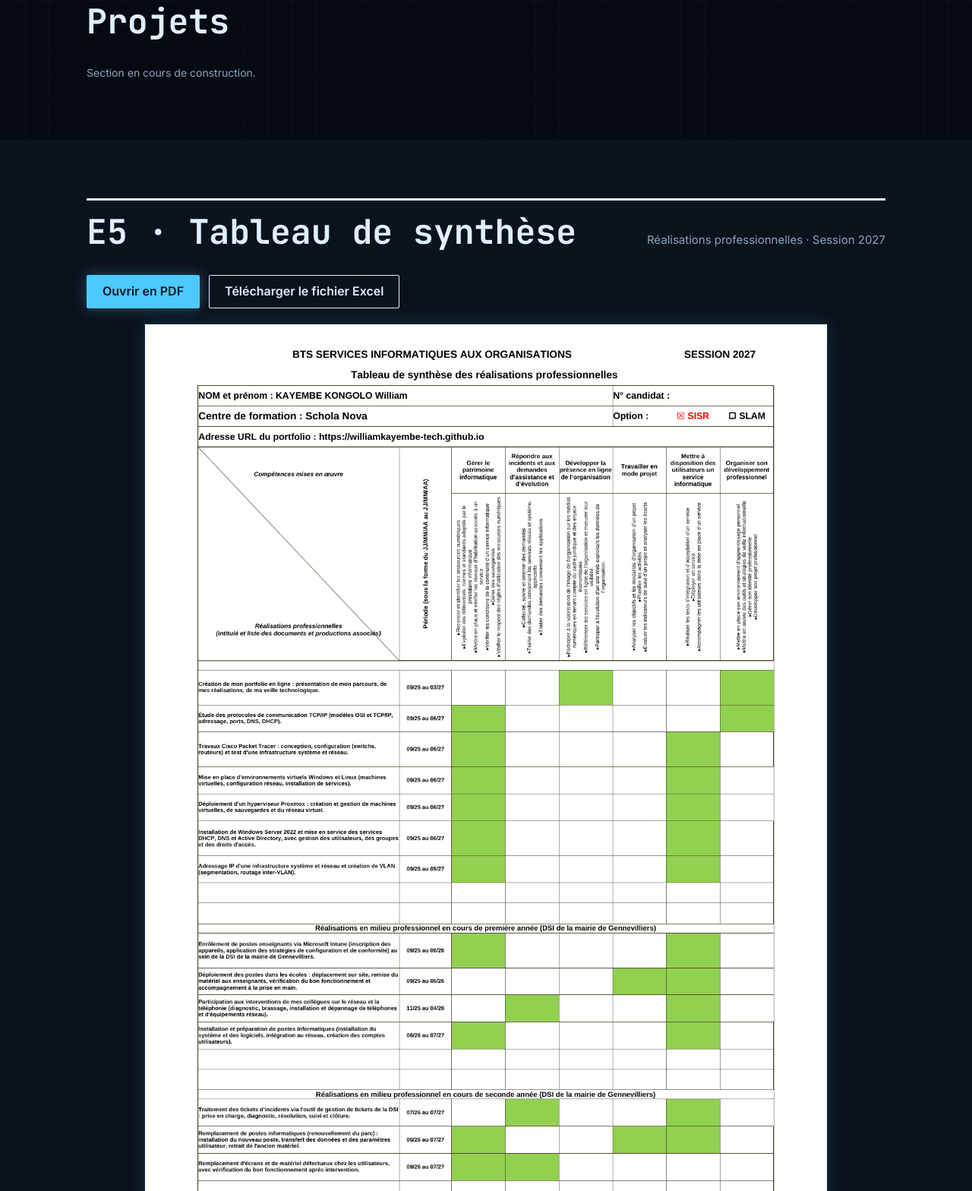
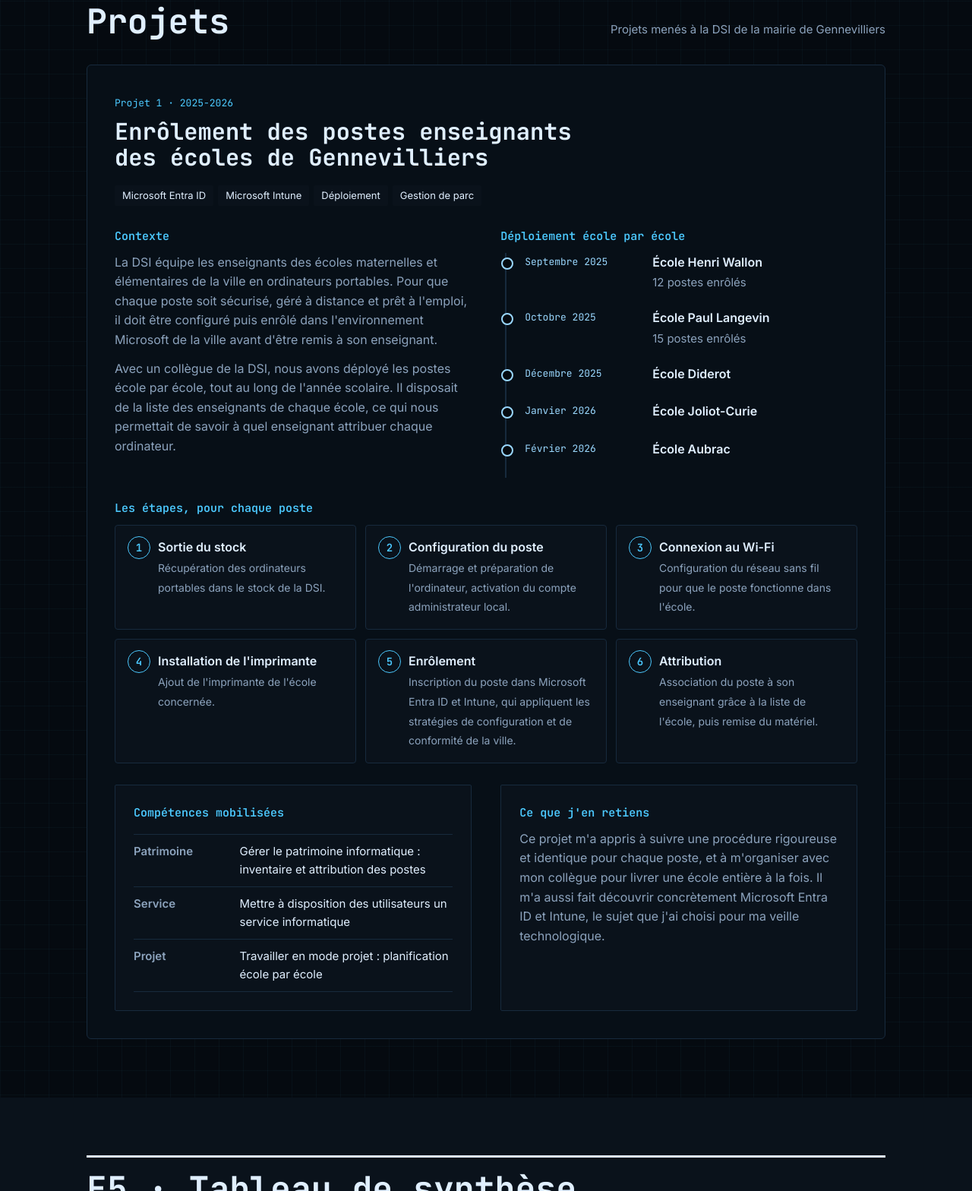
Before and after one commit to williamkayembe-tech/williamkayembe-tech.github.io, a plain HTML site: page index.html in a window 1280 px wide. Shown: the part 5087-6655 px from the top of the page at 76% size. Drawn offline with Linux system fonts and the light colour scheme.

Commit message:
Projet 1 : enrôlement des postes enseignants

```diff
--- a/index.html
+++ b/index.html
@@ -167,6 +167,15 @@ table.cmp td:first-child{color:var(--red);font-family:"JetBrains Mono",monospace
 .pdate{font-family:"JetBrains Mono",monospace;font-size:13px;color:var(--muted);white-space:nowrap}
 .proj h3{font-size:1.2rem}.proj p{color:var(--muted);font-size:15px}
 .ptags{display:flex;flex-wrap:wrap;gap:6px;margin-top:auto;padding-top:6px}
+.pbig{background:var(--card);border:1px solid var(--line);border-radius:6px;padding:clamp(20px,3vw,36px)}
+.pbhead h3{font-size:clamp(1.4rem,3vw,1.9rem);margin:8px 0 14px}
+.pbig h4{margin:28px 0 10px;font-family:"JetBrains Mono",monospace;font-size:15px;color:var(--red);font-weight:600}
+.pbig p+p{margin-top:12px}.pbig p{color:var(--muted)}
+.pbcols{display:grid;grid-template-columns:repeat(auto-fit,minmax(min(100%,340px),1fr));gap:clamp(20px,3vw,40px)}
+.steps2{list-style:none;padding:0;margin:0;display:grid;grid-template-columns:repeat(auto-fit,minmax(min(100%,250px),1fr));gap:12px;counter-reset:st}
+.steps2 li{counter-increment:st;background:var(--panel);border:1px solid var(--line);border-radius:4px;padding:16px 16px 16px 56px;position:relative}
+.steps2 li::before{content:counter(st);position:absolute;left:16px;top:14px;width:28px;height:28px;border-radius:50%;border:1px solid var(--red);color:var(--red);font:600 14px "JetBrains Mono",monospace;display:grid;place-items:center}
+.steps2 b{display:block;margin-bottom:2px}.steps2 span{font-size:14px;color:var(--muted)}
 footer{border-top:1px solid var(--line);padding-block:28px;color:var(--muted);font-size:14px}
 footer .wrap{display:flex;justify-content:space-between;gap:12px;flex-wrap:wrap}
 
@@ -393,8 +402,58 @@ footer .wrap{display:flex;justify-content:space-between;gap:12px;flex-wrap:wrap}
 
 <section class="band" id="projets">
   <div class="wrap">
-    <div class="head"><h2>Projets</h2></div>
-    <p class="legend">Section en cours de construction.</p>
+    <div class="head"><h2>Projets</h2><p>Projets menés à la DSI de la mairie de Gennevilliers</p></div>
+
+    <article class="pbig">
+      <div class="pbhead">
+        <span class="pcat">Projet 1 · 2025-2026</span>
+        <h3>Enrôlement des postes enseignants des écoles de Gennevilliers</h3>
+        <div class="ptags"><span class="tag">Microsoft Entra ID</span><span class="tag">Microsoft Intune</span><span class="tag">Déploiement</span><span class="tag">Gestion de parc</span></div>
+      </div>
+
+      <div class="pbcols">
+        <div>
+          <h4>Contexte</h4>
+          <p>La DSI équipe les enseignants des écoles maternelles et élémentaires de la ville en ordinateurs portables. Pour que chaque poste soit sécurisé, géré à distance et prêt à l'emploi, il doit être configuré puis enrôlé dans l'environnement Microsoft de la ville avant d'être remis à son enseignant.</p>
+          <p>Avec un collègue de la DSI, nous avons déployé les postes école par école, tout au long de l'année scolaire. Il disposait de la liste des enseignants de chaque école, ce qui nous permettait de savoir à quel enseignant attribuer chaque ordinateur.</p>
+        </div>
+        <div>
+          <h4>Déploiement école par école</h4>
+          <ol class="tl">
+            <li><time>Septembre 2025</time><div><b>École Henri Wallon</b><p>12 postes enrôlés</p></div></li>
+            <li><time>Octobre 2025</time><div><b>École Paul Langevin</b><p>15 postes enrôlés</p></div></li>
+            <li><time>Décembre 2025</time><div><b>École Diderot</b></div></li>
+            <li><time>Janvier 2026</time><div><b>École Joliot-Curie</b></div></li>
+            <li><time>Février 2026</time><div><b>École Aubrac</b></div></li>
+          </ol>
+        </div>
+      </div>
+
+      <h4>Les étapes, pour chaque poste</h4>
+      <ol class="steps2">
+        <li><b>Sortie du stock</b><span>Récupération des ordinateurs portables dans le stock de la DSI.</span></li>
+        <li><b>Configuration du poste</b><span>Démarrage et préparation de l'ordinateur, activation du compte administrateur local.</span></li>
+        <li><b>Connexion au Wi-Fi</b><span>Configuration du réseau sans fil pour que le poste fonctionne dans l'école.</span></li>
+        <li><b>Installation de l'imprimante</b><span>Ajout de l'imprimante de l'école concernée.</span></li>
+        <li><b>Enrôlement</b><span>Inscription du poste dans Microsoft Entra ID et Intune, qui appliquent les stratégies de configuration et de conformité de la ville.</span></li>
+        <li><b>Attribution</b><span>Association du poste à son enseignant grâce à la liste de l'école, puis remise du matériel.</span></li>
+      </ol>
+
+      <div class="pbcols" style="margin-top:28px">
+        <div class="panel">
+          <h4 style="margin-top:0">Compétences mobilisées</h4>
+          <ul class="facts">
+            <li><b>Patrimoine</b><span>Gérer le patrimoine informatique : inventaire et attribution des postes</span></li>
+            <li><b>Service</b><span>Mettre à disposition des utilisateurs un service informatique</span></li>
+            <li><b>Projet</b><span>Travailler en mode projet : planification école par école</span></li>
+          </ul>
+        </div>
+        <div class="panel">
+          <h4 style="margin-top:0">Ce que j'en retiens</h4>
+          <p>Ce projet m'a appris à suivre une procédure rigoureuse et identique pour chaque poste, et à m'organiser avec mon collègue pour livrer une école entière à la fois. Il m'a aussi fait découvrir concrètement Microsoft Entra ID et Intune, le sujet que j'ai choisi pour ma veille technologique.</p>
+        </div>
+      </div>
+    </article>
   </div>
 </section>
 
```
